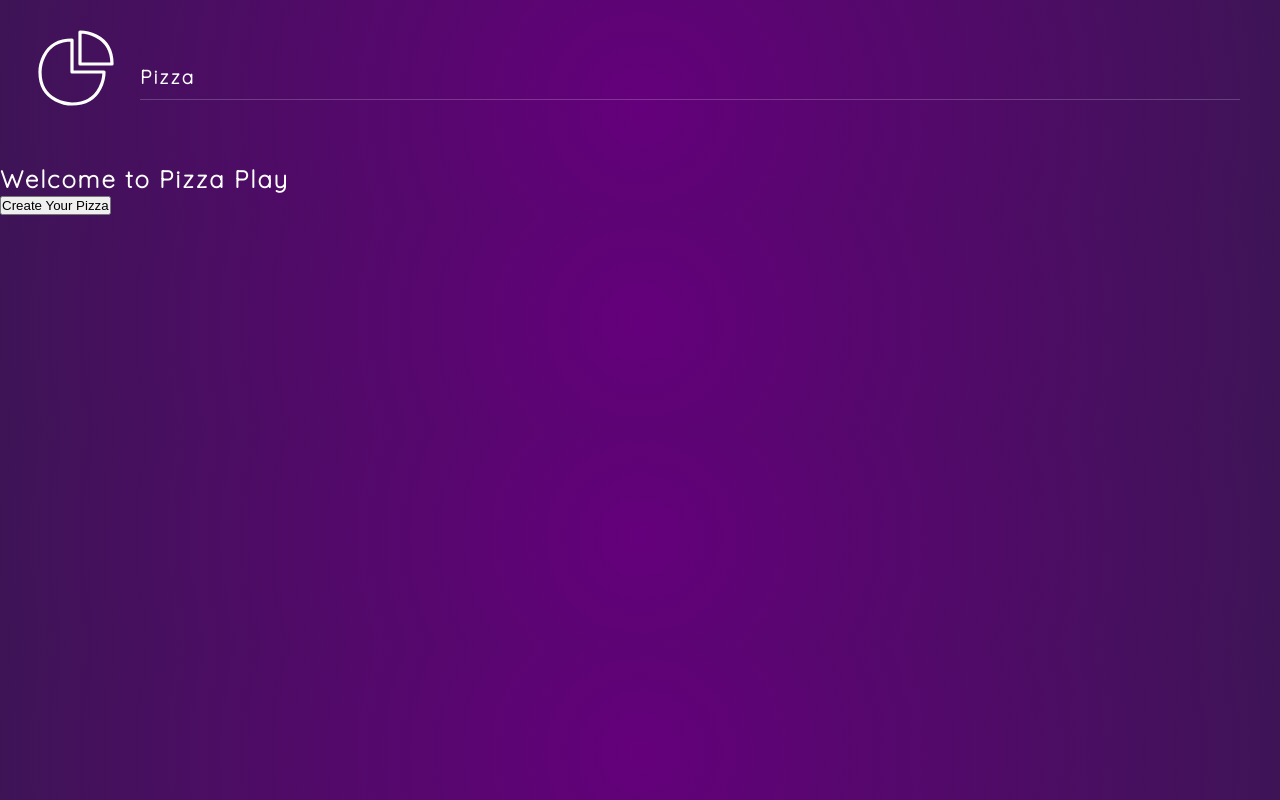
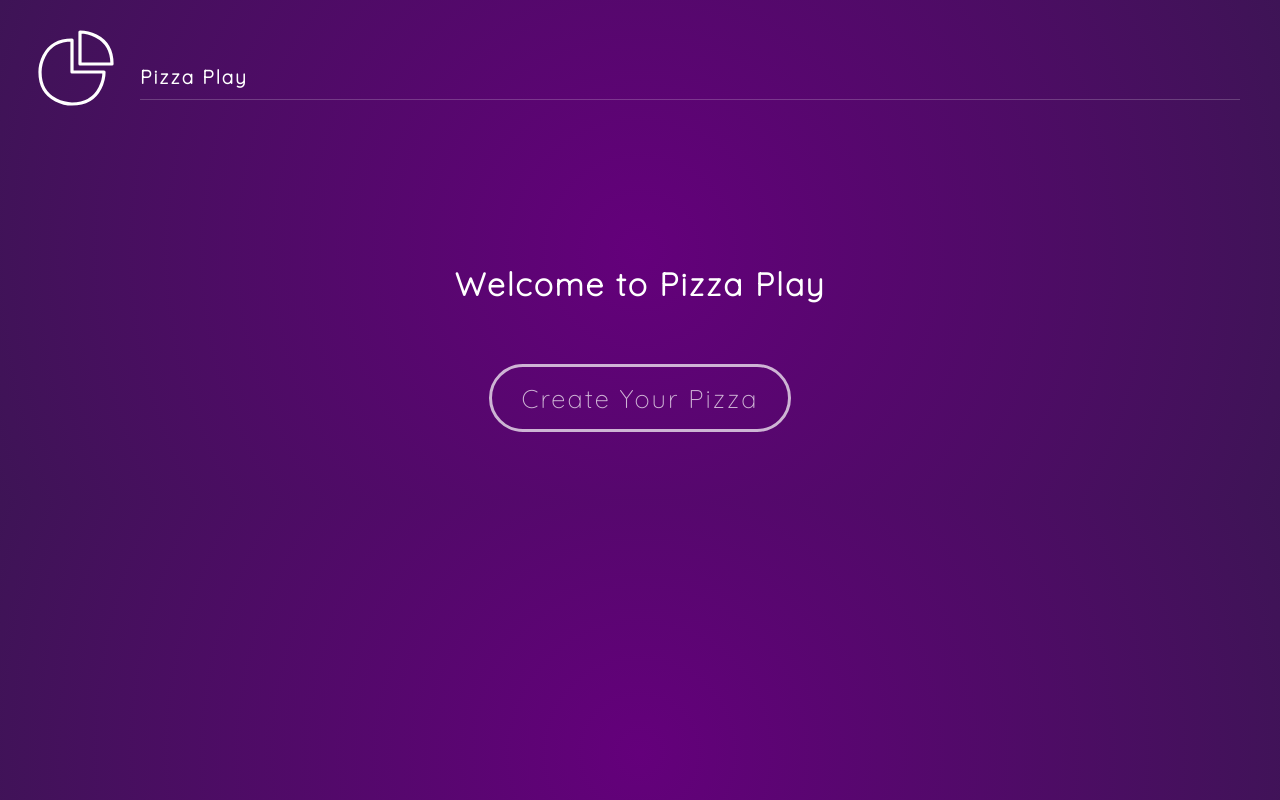
Before and after one commit to kschoi/frontend-challenges, a React (Create React App) app in the folder projects/pizza-play/: page / in a window 1280 px wide. Built offline with nearby package versions, Linux system fonts and the light colour scheme.

Commit message:
add pizza play pages

```diff
--- a/projects/pizza-play/src/App.js
+++ b/projects/pizza-play/src/App.js
@@ -1,13 +1,41 @@
-import React from "react";
+import React, { useState } from 'react';
 import { Route, Switch } from "react-router-dom";
 import Header from "./components/Header";
 import Home from "./components/Home";
+import Base from './components/Base';
+import Toppings from './components/Toppings';
+import Order from './components/Order';
 
 function App() {
+  const [pizza, setPizza] = useState({ base: "", toppings: [] });
+
+  const addBase = (base) => {
+    setPizza({ ...pizza, base })
+  }
+
+  const addTopping = (topping) => {
+    let newToppings;
+    if(!pizza.toppings.includes(topping)){
+      newToppings = [...pizza.toppings, topping];
+    } else {
+      newToppings = pizza.toppings.filter(item => item !== topping);
+    }
+    setPizza({ ...pizza, toppings: newToppings });
+  }
+
   return (
     <>
       <Header />
       <Switch>
+        <Route path="/base">
+          <Base addBase={addBase} pizza={pizza} />
+        </Route>
+        <Route path="/toppings">
+          <Toppings addTopping={addTopping} pizza={pizza} />
+        </Route>
+        <Route path="/order">
+          <Order pizza={pizza} />
+        </Route>
         <Route path="/">
           <Home />
         </Route>
--- /dev/null
+++ b/projects/pizza-play/src/components/Base.js
@@ -0,0 +1,34 @@
+import React from 'react';
+import { Link } from 'react-router-dom';
+
+const Base = ({ addBase, pizza }) => {
+  const bases = ['Classic', 'Thin & Crispy', 'Thick Crust'];
+
+  return (
+    <div className="container base">
+
+      <h3>Step 1: Choose Your Base</h3>
+      <ul>
+        {bases.map(base => {
+          let spanClass = pizza.base === base ? 'active' : '';
+          return (
+            <li key={base} onClick={() => addBase(base)}>
+              <span className={spanClass}>{ base }</span>
+            </li>
+          )
+        })}
+      </ul>
+
+      {pizza.base && (
+        <div className="next">
+          <Link to="/toppings">
+            <button>Next</button>
+          </Link>
+        </div>
+      )}
+
+    </div>
+  )
+}
+
+export default Base;
--- a/projects/pizza-play/src/components/Header.js
+++ b/projects/pizza-play/src/components/Header.js
@@ -17,7 +17,7 @@
         </svg>
       </div>
       <div className="title">
-        <h1>Pizza</h1>
+        <h1>Pizza Play</h1>
       </div>
     </header>
   );
--- a/projects/pizza-play/src/components/Home.js
+++ b/projects/pizza-play/src/components/Home.js
@@ -3,7 +3,7 @@
 
 const Home = () => {
   return (
-    <div className="home container">
+    <div className="container home">
       <h2>Welcome to Pizza Play</h2>
       <Link to="/base">
         <button>Create Your Pizza</button>
--- /dev/null
+++ b/projects/pizza-play/src/components/Order.js
@@ -0,0 +1,13 @@
+import React from 'react';
+
+const Order = ({ pizza }) => {
+  return (
+    <div className="container order">
+      <h2>Thank you for your order :)</h2>
+      <p>You ordered a {pizza.base} pizza with:</p>
+      {pizza.toppings.map(topping => <div key={topping}>{topping}</div>)}
+    </div>
+  )
+}
+
+export default Order;
--- /dev/null
+++ b/projects/pizza-play/src/components/Toppings.js
@@ -0,0 +1,32 @@
+import React from 'react';
+import { Link } from 'react-router-dom';
+
+const Toppings = ({ addTopping, pizza }) => {
+  let toppings = ['mushrooms', 'peppers', 'onions', 'olives', 'extra cheese', 'tomatoes'];
+
+  return (
+    <div className="container toppings">
+
+      <h3>Step 2: Choose Toppings</h3>
+      <ul>
+        {toppings.map(topping => {
+          let spanClass = pizza.toppings.includes(topping) ? 'active' : '';
+          return (
+            <li key={topping} onClick={() => addTopping(topping)}>
+              <span className={spanClass}>{ topping }</span>
+            </li>
+          )
+        })}
+      </ul>
+
+      <Link to="/order">
+        <button>
+          Order
+        </button>
+      </Link>
+
+    </div>
+  )
+}
+
+export default Toppings;
--- a/projects/pizza-play/src/index.css
+++ b/projects/pizza-play/src/index.css
@@ -8,17 +8,6 @@
 }
 
 /* reset & common styles */
-body {
-  background: rgb(100, 0, 123);
-  background: radial-gradient(
-    circle,
-    rgba(100, 0, 123, 1) 0%,
-    rgba(62, 20, 86, 1) 100%
-  );
-  color: #fff;
-  font-family: "Quicksand";
-  letter-spacing: 2px;
-}
 body,
 ul,
 ol,
@@ -32,6 +21,14 @@
 button {
   margin: 0;
   padding: 0;
+  color: #fff;
+  font-family: "Quicksand";
+  letter-spacing: 2px;
+}
+body {
+  overflow: hidden;
+  background: rgb(100,0,123);
+  background: radial-gradient(circle, rgba(100,0,123,1) 0%, rgba(62,20,86,1) 100%);
 }
 a {
   color: #fff;
@@ -40,6 +37,32 @@
 ul,
 ol {
   list-style-type: none;
+}
+button{
+  color: #fff;
+  padding: 10px 30px;
+  font-size: 1em;
+  background: transparent;
+  border-radius: 50px;
+  border: 1px solid #fff;
+  margin: 40px auto 0;
+  cursor: pointer;
+  opacity: 0.7;
+  outline: none;
+}
+.container{
+  max-width: 300px;
+  margin: 100px auto 40px;
+  padding: 0 20px;
+}
+.container h3{
+  padding-bottom: 10px;
+  margin-bottom: 10px;
+  border-bottom: 1px solid rgba(255,255,255,0.2);
+}
+.container li{
+  padding: 10px;
+  cursor: pointer;
 }
 
 /* header */
@@ -64,3 +87,37 @@
   stroke-width: 4;
   stroke-linejoin: round;
 }
+
+/* lists */
+li span.active{
+  font-weight: bold;
+}
+li span.active::before{
+  content: '>';
+  position: relative;
+  top: -2px;
+  margin-right: 6px;
+  transform: scale(0.8, 1);
+  display: inline-block;
+}
+
+/* pages */
+.home h2{
+  font-size: 2em;
+  margin-bottom: 30px;
+}
+.home.container,
+.order.container{
+  text-align: center;
+  max-width: 800px;
+}
+.home button{
+  color: white;
+  padding: 15px 30px;
+  font-size: 1.6em;
+  border: 3px solid white;
+  margin: 30px 20px;
+}
+.order p{
+  margin: 20px auto;
+}
```
